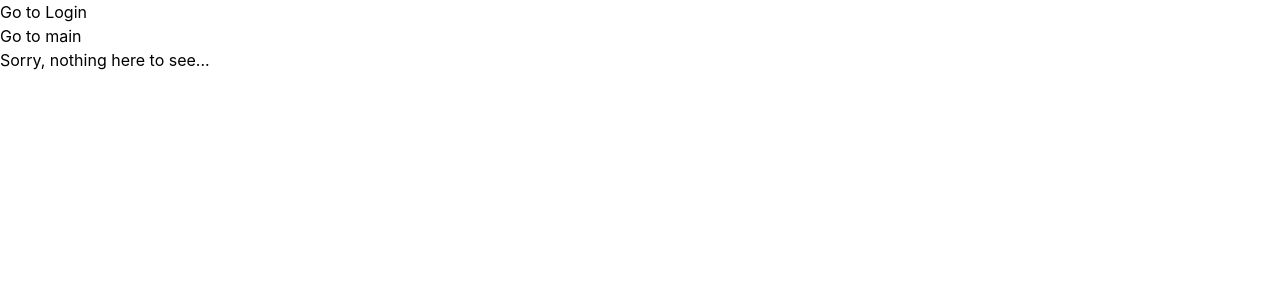
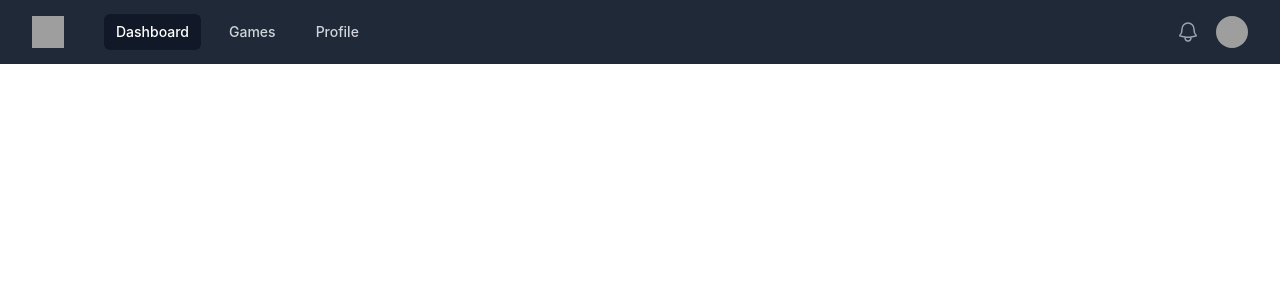
Before and after one commit to OscarSindemark/project-final, a React (Create React App) app in the folder frontend/: page /games in a window 1280 px wide. Shown: the top 300 px of the page. Built offline with nearby package versions, Linux system fonts and the light colour scheme; grey boxes are pictures that could not be loaded.

Commit message:
games page created and connected

```diff
--- a/frontend/src/App.js
+++ b/frontend/src/App.js
@@ -9,6 +9,7 @@ import thoughts from 'reducers/thought';
 import { Provider } from 'react-redux';
 import Profile from 'pages/Profile';
 import Home from 'pages/Home';
+import Games from 'pages/Games';
 
 export const App = () => {
   const reducer = combineReducers({
@@ -23,6 +24,7 @@ export const App = () => {
         <Routes>
           <Route path='/home' element={<Home/>}></Route>
           <Route path='/login' element={<Login/>}></Route>
+          <Route path='/games' element={<Games/>}></Route>
           <Route path='/profile' element={<Profile/>}></Route>
           <Route path='/' element={<Main/>}></Route>
           <Route path='*' element={<NotFound/>}></Route>
--- a/frontend/src/pages/Games.js
+++ b/frontend/src/pages/Games.js
@@ -0,0 +1,12 @@
+import React from 'react';
+import Header from '../components/Header';
+
+const Games = () => {
+  return (
+    <>
+    <Header />
+    </>
+  )
+}
+
+export default Games
```
